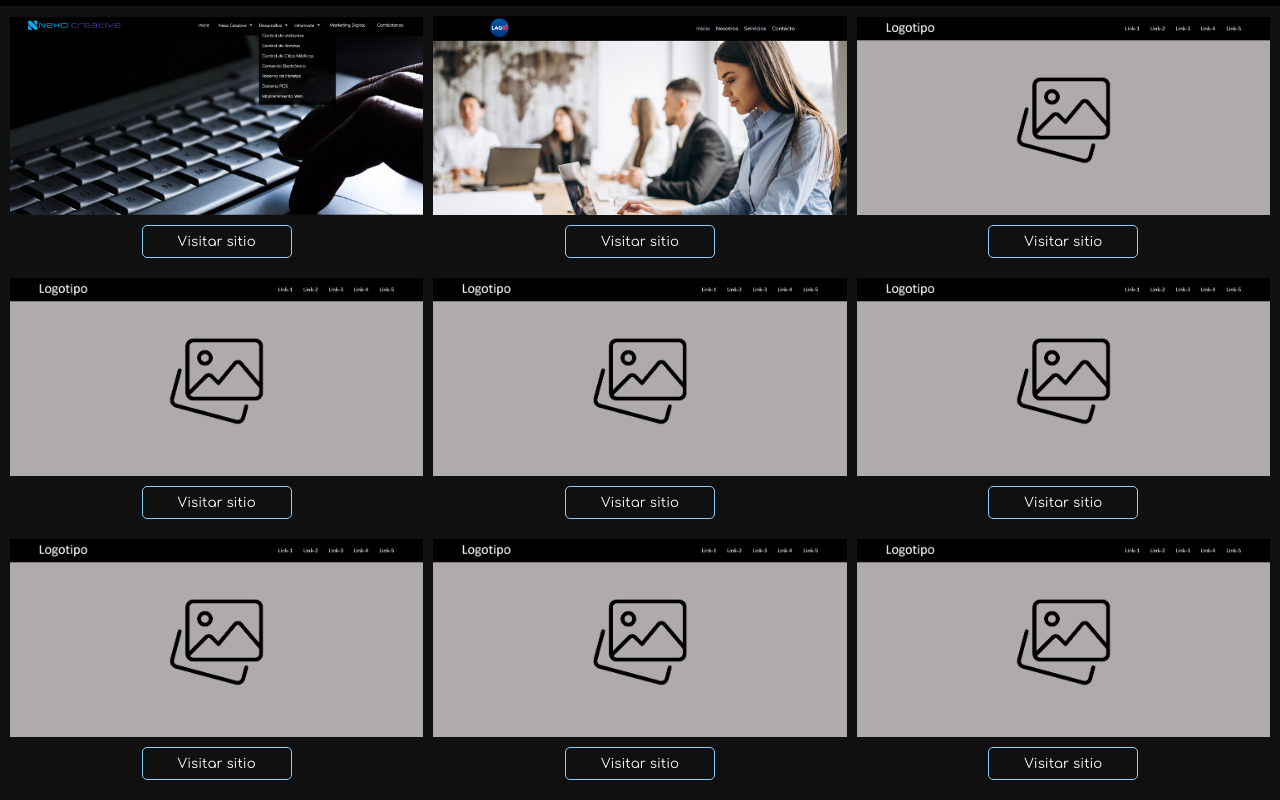
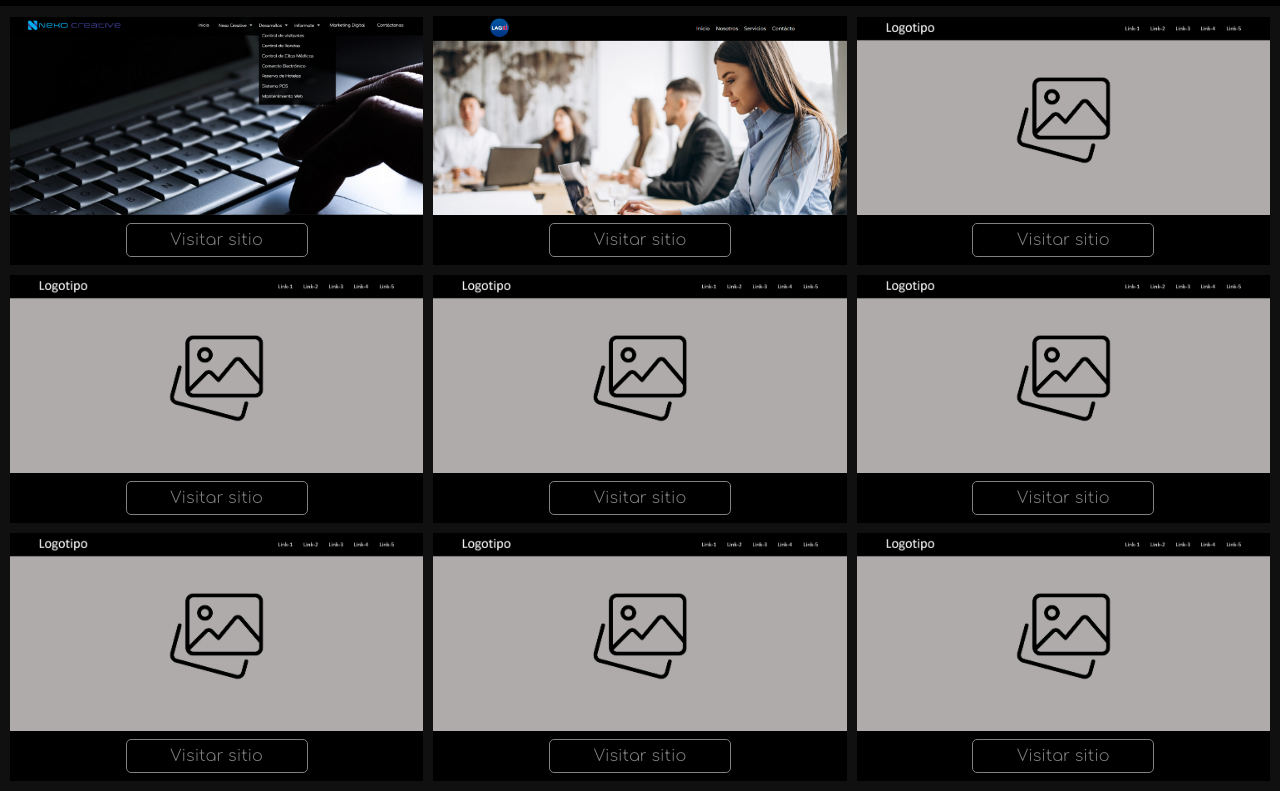
Before and after one commit to LedicaCo/NexoCreative, a React (Vite) app: page / in a window 1280 px wide. Shown: the part 2925-3725 px from the top of the page. Built offline with nearby package versions, Linux system fonts and the light colour scheme.

Commit message:
Actualización repositorio

```diff
--- a/src/assets/css/galeria.css
+++ b/src/assets/css/galeria.css
@@ -19,20 +19,34 @@
         width: 100%;
     }
 
+    .btn-content {
+        width: 100%;
+        height: 50px;
+        display: flex;
+        justify-content: center;
+        align-items: center;
+        background: #000000;
+    }
+
     .btn-nexo {
-        width: 150px;
+        width: 180px;
         padding: 8px 0;
-        margin: 10px 0;
+        text-align: center;
         border-radius: 5px;
-        border: 1px solid #87CEFA;
+        border: 1px solid #808080;
         background: none;
-        color: ghostwhite;font-family: 'Comfortaa';
+        color: #808080;
+        font-family: 'Comfortaa';
+        text-decoration: none;
     }
 
     .btn-nexo:hover {
-        background: #87CEFA;
-        color: #000000;
-        transition: all .3s ease;
+        background: #1f0092;
+        color: ghostwhite;
+        border: none;
+        text-decoration: none;
+        transition: all .3s ease-in-out;
+        box-shadow: 0 0 15px blue;
 
     }
 }
--- a/src/components/Galeria.jsx
+++ b/src/components/Galeria.jsx
@@ -10,55 +10,55 @@ const Galeria = () => {
         <div className="collage-item">
           <img className="demo-image" src={DemoNexo} alt="" />
           <div className="btn-content">
-            <button className="btn-nexo">Visitar sitio</button>
+            <a href="#" className="btn-nexo">Visitar sitio</a>
           </div>
         </div>
         <div className="collage-item">
           <img className="demo-image" src={DemoLagsi} alt="" />
           <div className="btn-content">
-            <button className="btn-nexo">Visitar sitio</button>
+          <a href="#" className="btn-nexo">Visitar sitio</a>
           </div>
         </div>
         <div className="collage-item">
           <img className="demo-image" src={ImagenVacia} alt="" />
           <div className="btn-content">
-            <button className="btn-nexo">Visitar sitio</button>
+          <a href="#" className="btn-nexo">Visitar sitio</a>
           </div>
         </div>
         <div className="collage-item">
           <img className="demo-image" src={ImagenVacia} alt="" />
           <div className="btn-content">
-            <button className="btn-nexo">Visitar sitio</button>
+          <a href="#" className="btn-nexo">Visitar sitio</a>
           </div>
         </div>
         <div className="collage-item">
           <img className="demo-image" src={ImagenVacia} alt="" />
           <div className="btn-content">
-            <button className="btn-nexo">Visitar sitio</button>
+          <a href="#" className="btn-nexo">Visitar sitio</a>
           </div>
         </div>
         <div className="collage-item">
           <img className="demo-image" src={ImagenVacia} alt="" />
           <div className="btn-content">
-            <button className="btn-nexo">Visitar sitio</button>
+          <a href="#" className="btn-nexo">Visitar sitio</a>
           </div>
         </div>
         <div className="collage-item">
           <img className="demo-image" src={ImagenVacia} alt="" />
           <div className="btn-content">
-            <button className="btn-nexo">Visitar sitio</button>
+          <a href="#" className="btn-nexo">Visitar sitio</a>
           </div>
         </div>
         <div className="collage-item">
           <img className="demo-image" src={ImagenVacia} alt="" />
           <div className="btn-content">
-            <button className="btn-nexo">Visitar sitio</button>
+          <a href="#" className="btn-nexo">Visitar sitio</a>
           </div>
         </div>
         <div className="collage-item">
           <img className="demo-image" src={ImagenVacia} alt="" />
           <div className="btn-content">
-            <button className="btn-nexo">Visitar sitio</button>
+          <a href="#" className="btn-nexo">Visitar sitio</a>
           </div>
         </div>
       </article>
```
